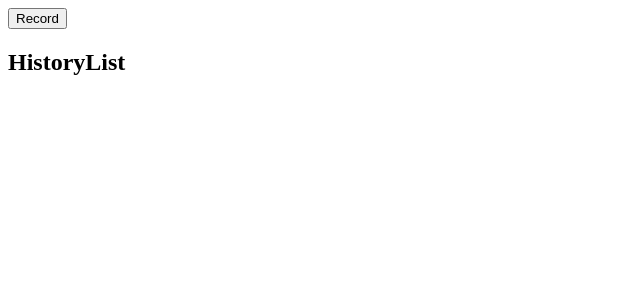
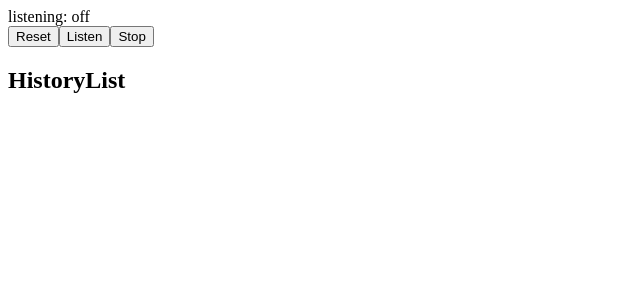
Before and after one commit to kototo522/zinbee-app, a Next.js app: page / in a window 1280 px wide. Shown: the top 300 px of the page, without its empty margins (0-640 px from the left). Built offline with nearby package versions, Linux system fonts and the light colour scheme.

Commit message:
feat: 録音機能の導入.

```diff
--- a/package.json
+++ b/package.json
@@ -18,10 +18,13 @@
     "postcss": "8.4.21",
     "react": "18.2.0",
     "react-dom": "18.2.0",
+    "react-speech-recognition": "^3.10.0",
+    "regenerator-runtime": "^0.13.11",
     "tailwindcss": "3.3.1",
     "typescript": "5.0.3"
   },
   "devDependencies": {
+    "@types/react-speech-recognition": "^3.9.2",
     "prettier": "2.8.7"
   }
 }
--- a/src/componemts/record.tsx
+++ b/src/componemts/record.tsx
@@ -1,6 +1,63 @@
+import { useEffect, useState } from 'react'
+import SpeechRecognition, {
+  useSpeechRecognition,
+} from 'react-speech-recognition'
+
 const Record = () => {
+  const [message, setMessage] = useState<string>('')
+
+  const {
+    transcript,
+    interimTranscript,
+    finalTranscript,
+    resetTranscript,
+    listening,
+  } = useSpeechRecognition()
+
+  useEffect(() => {
+    if (finalTranscript !== '') {
+      console.log('Got final result:', finalTranscript)
+    }
+  }, [interimTranscript, finalTranscript])
+
+  if (!SpeechRecognition.browserSupportsSpeechRecognition()) {
+    return null
+  }
+
+  if (!SpeechRecognition.browserSupportsSpeechRecognition()) {
+    console.log(
+      'Your browser does not support speech recognition software! Try Chrome desktop, maybe?'
+    )
+  }
+
+  const listenContinuously = () => {
+    SpeechRecognition.startListening({
+      continuous: true,
+      language: 'ja',
+    })
+  }
+
   return (
-      <button>Record</button>
+    <div>
+      <div>
+        <span>listening: {listening ? 'on' : 'off'}</span>
+        <div>
+          <button type="button" onClick={resetTranscript}>
+            Reset
+          </button>
+          <button type="button" onClick={listenContinuously}>
+            Listen
+          </button>
+          <button type="button" onClick={SpeechRecognition.stopListening}>
+            Stop
+          </button>
+        </div>
+      </div>
+      <div>{message}</div>
+      <div>
+        <span>{transcript}</span>
+      </div>
+    </div>
   )
 }
 export default Record
--- a/src/pages/_app.tsx
+++ b/src/pages/_app.tsx
@@ -1,4 +1,5 @@
 // import '@/styles/globals.css'
+import 'regenerator-runtime/runtime'
 import type { AppProps } from 'next/app'
 
 export default function App({ Component, pageProps }: AppProps) {
```
Also changed, not shown: 1 other file (tests, documents, lock files or other folders).
